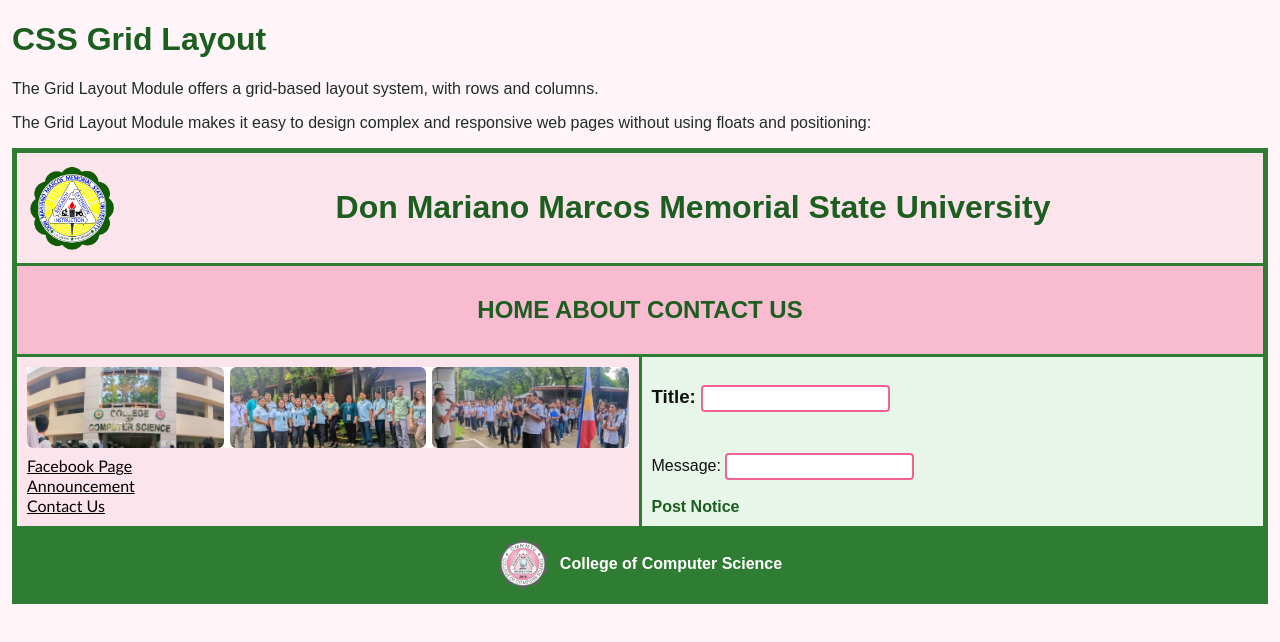
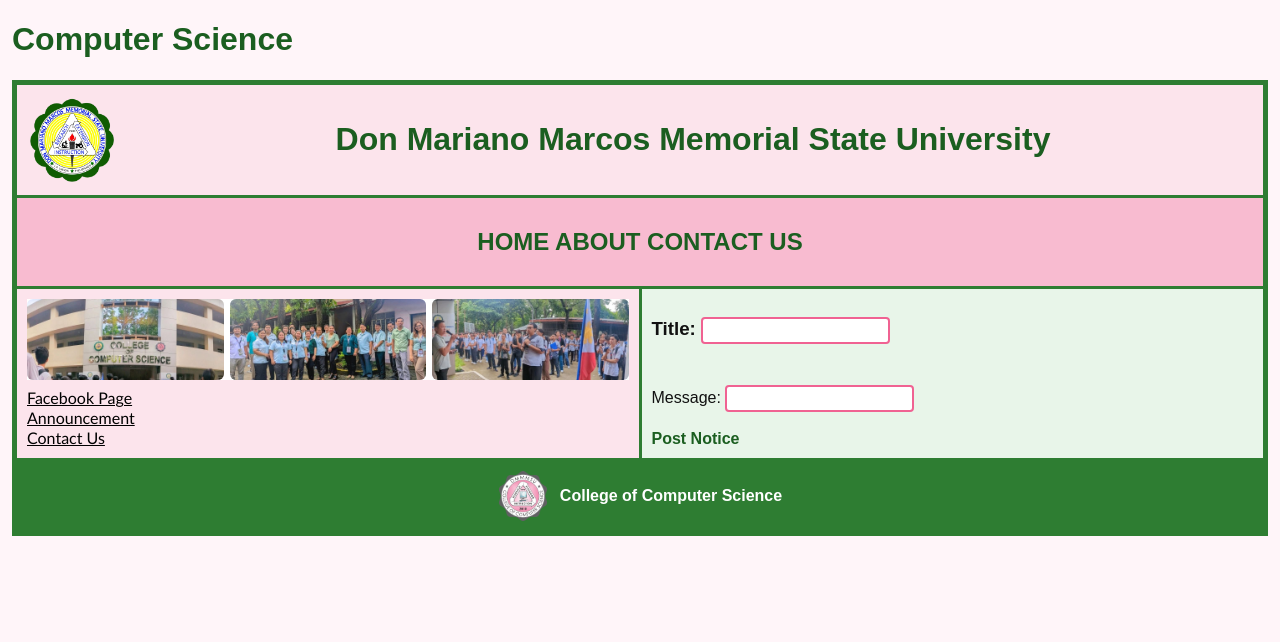
Before and after one commit to jhojhoyogitse-oss/csaeforproject3E, a plain HTML site: page week2/week2.html in a window 1280 px wide. Drawn offline with Linux system fonts and the light colour scheme.

Commit message:
initial commit

```diff
--- a/week2/week2.html
+++ b/week2/week2.html
@@ -8,9 +8,7 @@
 </head>
 <body>
 
-<h1>CSS Grid Layout</h1>
-<p>The Grid Layout Module offers a grid-based layout system, with rows and columns.</p>
-<p>The Grid Layout Module makes it easy to design complex and responsive web pages without using floats and positioning:</p>
+<h1>Computer Science</h1>
 
 <div class="container">
   <div class="header">
```
